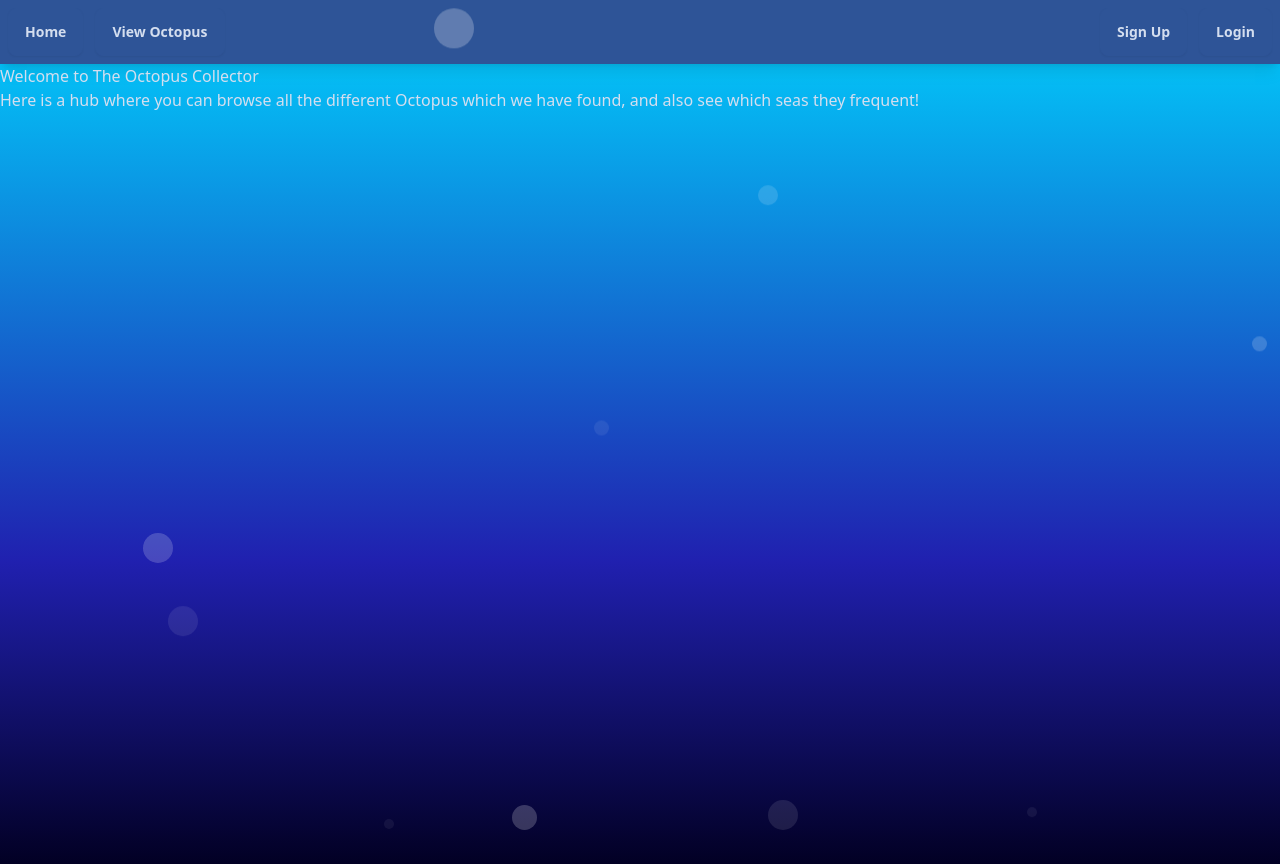
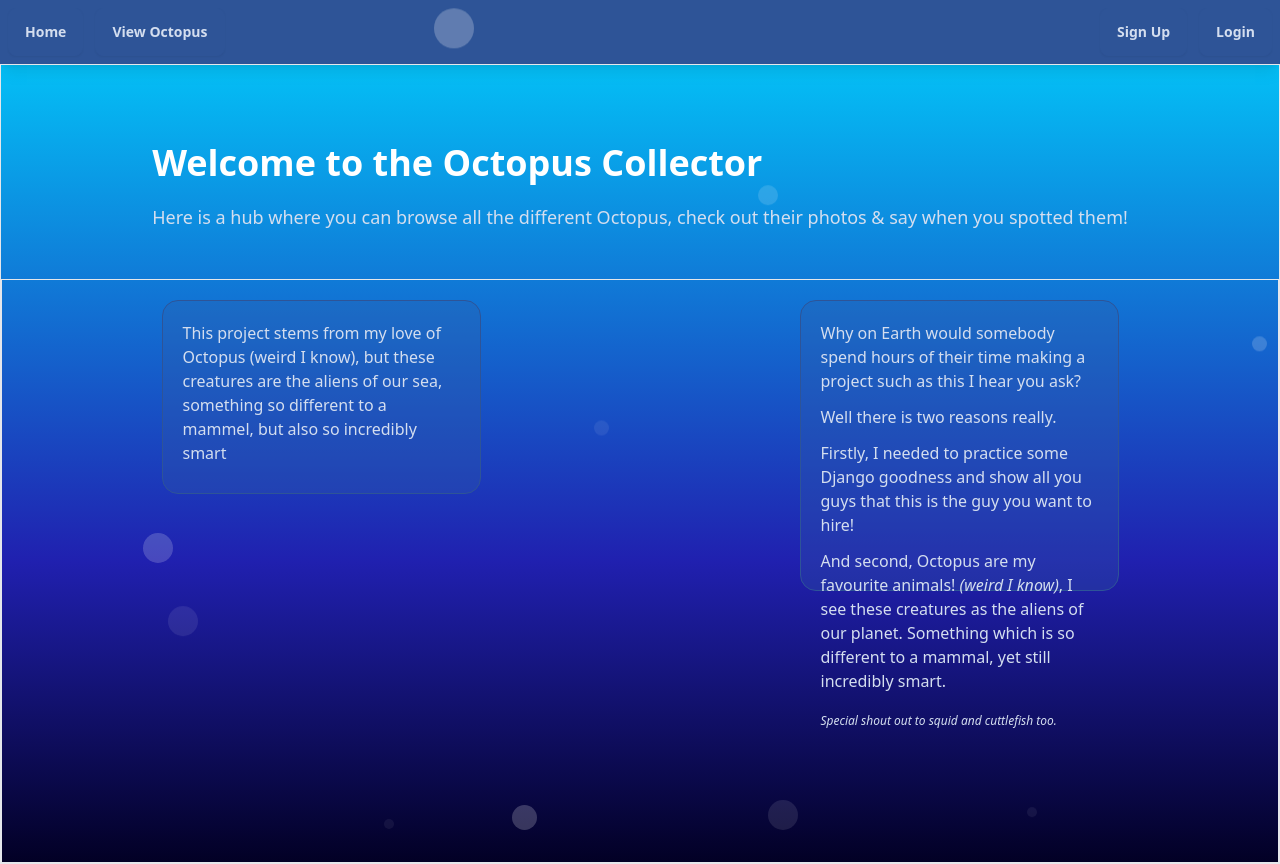
Before and after one commit to joefreeman8/octopus-collector-fe, a React (Vite) app: page / in a window 1280 px wide. Built offline with nearby package versions, Linux system fonts and the light colour scheme; no server answers; a web font is replaced by a local one.

Commit message:
spicing up the landing page, W.I.P.

```diff
--- a/src/components/common/Home.jsx
+++ b/src/components/common/Home.jsx
@@ -1,9 +1,31 @@
 
 export default function Home() {
   return (
-    <div className="h-screen">
-      <h1>Welcome to The Octopus Collector</h1>
-      <p>Here is a hub where you can browse all the different Octopus which we have found, and also see which seas they frequent!</p>
-    </div>
+    <div className="h-screen flex justify-center">
+      <div className="container h-screen flex flex-col items-center border">
+        <div className="mt-5 h-1/5 flex items-end justify-center">
+          <div className="flex flex-col">
+            <h1 className="text-white text-4xl font-bold">Welcome to the Octopus Collector</h1>
+            <p className="text-lg mt-5">Here is a hub where you can browse all the different Octopus, check out their photos & say when you spotted them!</p>
+          </div>
+        </div>
+        <div className="container h-4/5 mt-12 flex flex-row justify-around border">
+          <div className="mt-5 flex h-1/3 md:w-1/4 card card-bordered bg-base-100 bg-opacity-30">
+            <p className="p-5">This project stems from my love of Octopus (weird I know), but these creatures are the aliens of our sea, something so different to a mammel, but also so incredibly smart</p>
+
+          </div>
+          <div className="mt-5 flex h-1/2 md:w-1/4 card card-bordered bg-base-100 bg-opacity-30">
+            <p className="px-5 pt-5">Why on Earth would somebody spend hours of their time making a project such as this I hear you ask?</p>
+            <p className="px-5 pt-3">Well there is two reasons really.</p>
+            <p className="px-5 pt-3">Firstly, I needed to practice some Django goodness and show all you guys that this is the guy you want to hire!</p>
+            <p className="px-5 pt-3">And second, Octopus are my favourite animals!
+              <span className="italic"> (weird I know)</span>
+              , I see these creatures as the aliens of our planet. Something which is so different to a mammal, yet still incredibly smart.</p>
+
+            <p className="text-xs italic text-bold p-5">Special shout out to squid and cuttlefish too.</p>
+          </div>
+        </div>
+      </div>
+    </div >
   )
 }
--- a/src/components/octopus/OctopusEdit.jsx
+++ b/src/components/octopus/OctopusEdit.jsx
@@ -81,7 +81,13 @@ export default function OctopusEdit({
               />
             </label>
           </div>
-          <textarea className="mt-2 textarea textarea-bordered placeholder-base-content" placeholder="Bio" name="description" value={formData.description} onChange={handleChange}></textarea>
+          <textarea
+            className="mt-2 textarea textarea-bordered textarea-lgplaceholder-base-content"
+            placeholder="Bio"
+            name="description"
+            value={formData.description}
+            onChange={handleChange}
+          ></textarea>
           <select
             className="mt-2 select select-bordered w-full"
             name="life_span"
```
